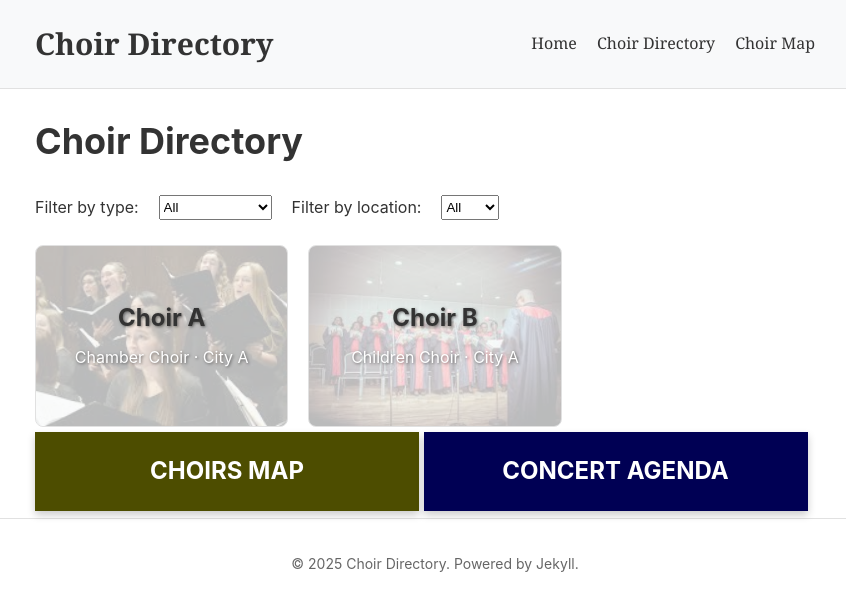
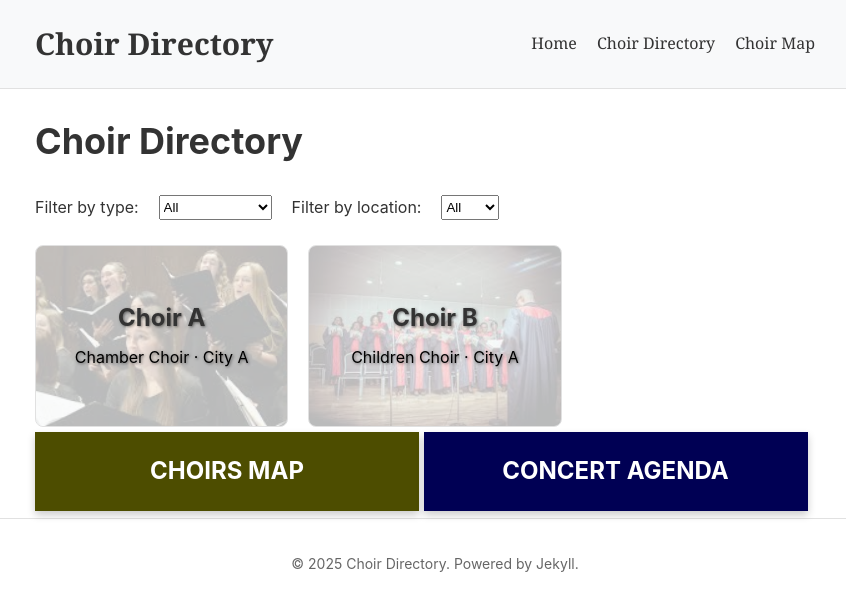
Before and after one commit to jllobera/choir-directory, a Jekyll site: the page built from directory.html, in a window 1280 px wide. Shown: the top 611 px of the page, without its empty margins (205-1051 px from the left). Built offline with Jekyll 4.4.1, drawn with Linux system fonts in a browser that asks for light colours; a script that is not in the unit is left out.

Commit message:
Update directory.html

```diff
--- a/directory.html
+++ b/directory.html
@@ -31,6 +31,7 @@
 <!-- List of choirs -->
 <div id="choir-list" class="choir-grid">
   {% for choir in site.choirs %}
+    <a href="{{ choir.url | relative_url }}" class="choir-link">
     <div class="choir-item"
         data-type="{{ choir.type }}"
         data-location="{{ choir.location }}"
@@ -39,13 +40,13 @@
             --choir-image: url('{{ choir.coverimage | relative_url }}');
           {% else %}
             --choir-image: none;
-          {% endif %}
-        onclick="window.location.href='{{ choir.url | relative_url}}'">
+          {% endif %}">
       <div class="choir-content">
         <h3 class="choir-name">{{ choir.name }}</h3>
         <p class="choir-details">{{ choir.type }} · {{ choir.location }}</p>
       </div>
     </div>
+    </a>
   {% endfor %}
 </div>
 
@@ -231,8 +232,8 @@
   /* Choir text content positioning */
   .choir-content {
     position: relative;
-    color: #fff;
-    text-shadow: 1px 1px 3px rgba(0,0,0,0.5);
+    color: #000; /* black */
+    text-shadow: 1px 1px 3px rgba(0,0,0,0.5); /* none? */
     z-index: 1; /* above the overlays */
   }
 
@@ -255,7 +256,9 @@
     box-shadow: 0 8px 20px rgba(0,0,0,0.4);
   }
 
-
-
+  .choir-link {
+  text-decoration: none;
+  display: block; /* so the whole block is clickable */
+}
 
 </style>
```
